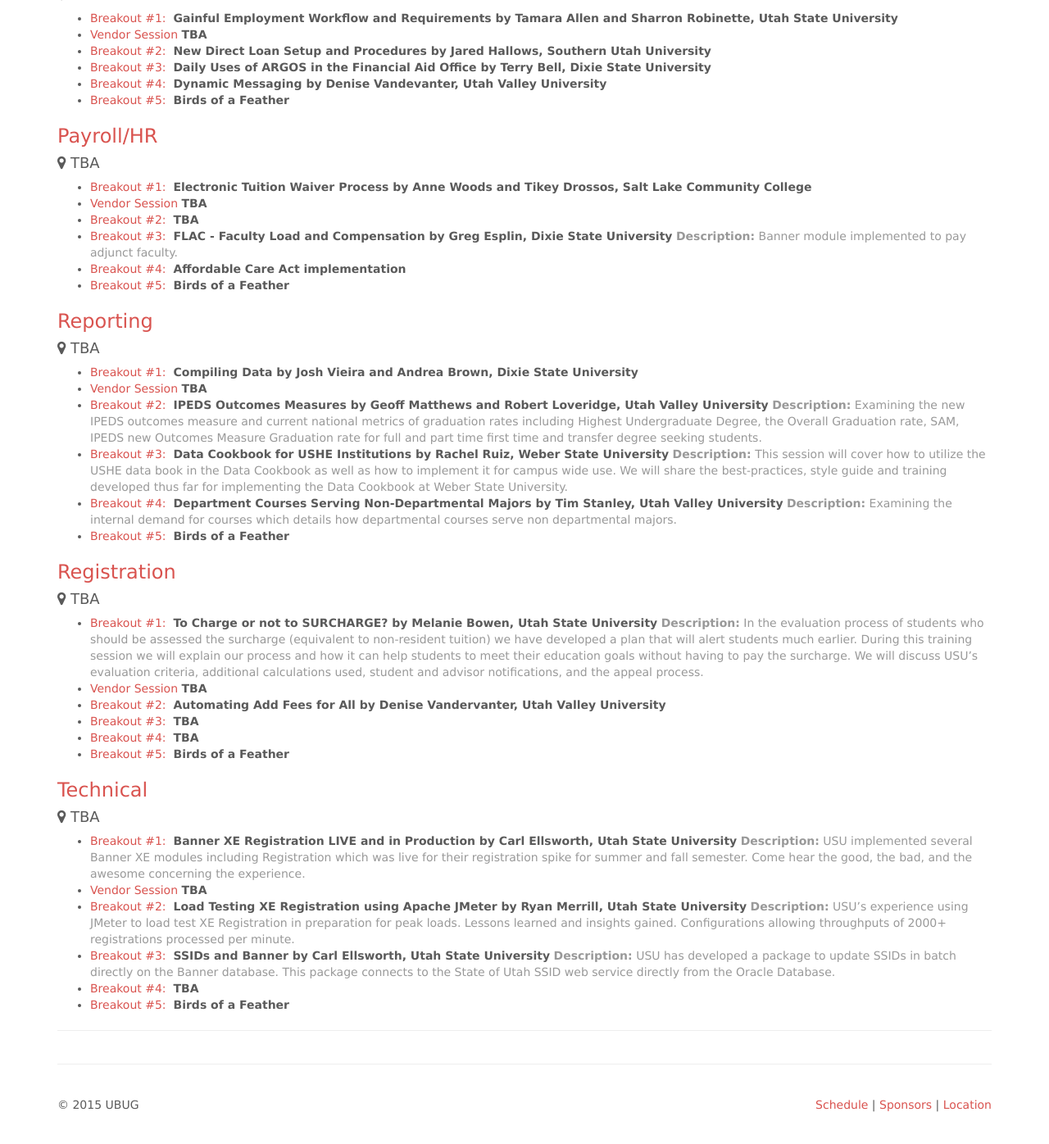
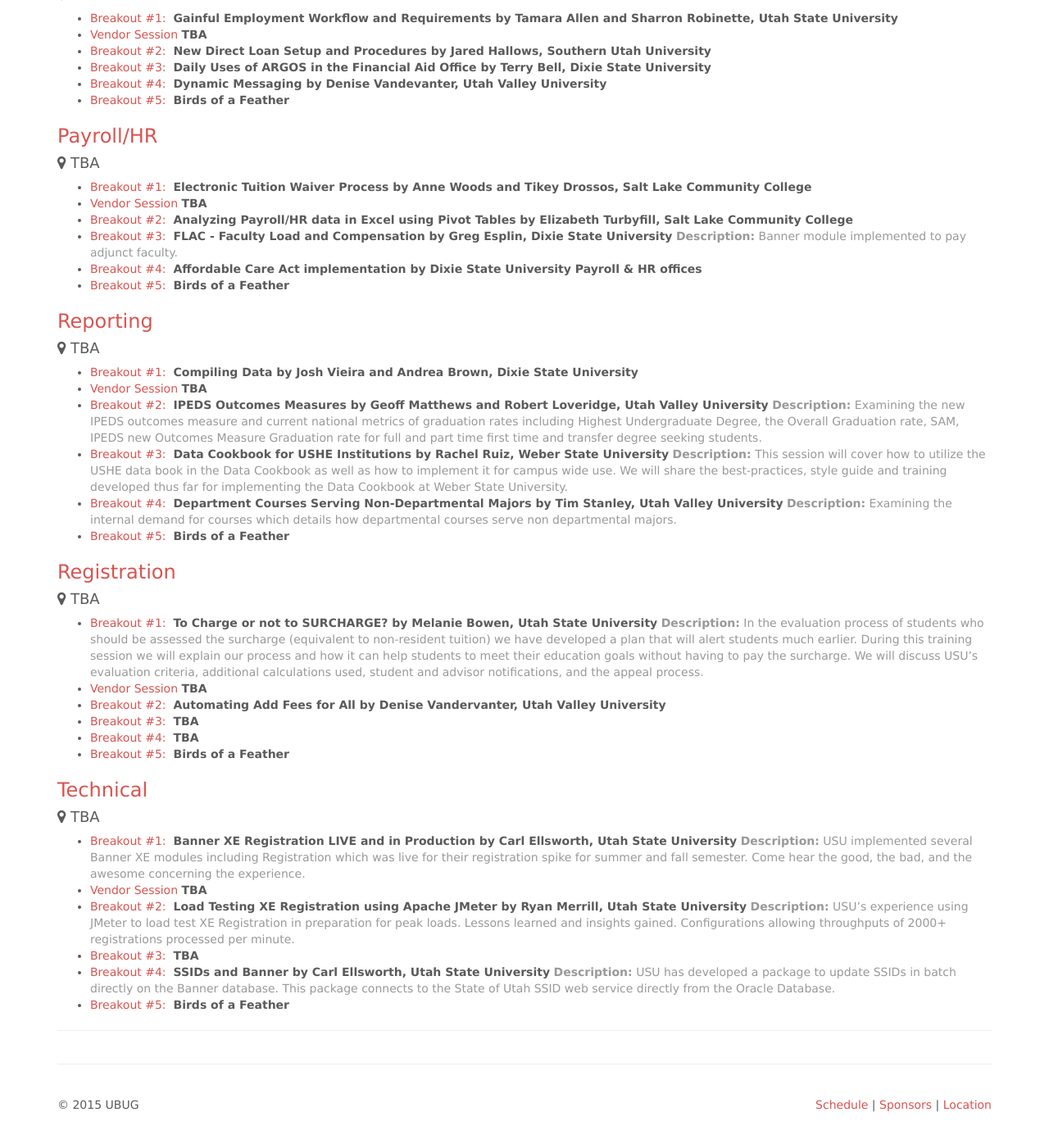
Before and after one commit to ubug/ubug.github.io, a Jekyll site: the page built from schedule/index.md, in a window 1280 px wide and 1400 px high, scrolled down 2185 px. Shown: the top 1396 px of the window at 82% size. Built offline with Jekyll 4.4.1, drawn with Linux system fonts in a browser that asks for light colours; nearby versions of some CDN libraries; Markdown is read by kramdown in place of the engine named in the settings.

Commit message:
track changes

```diff
--- a/schedule/index.md
+++ b/schedule/index.md
@@ -104,10 +104,10 @@
 
 * <span class="text-primary">Breakout #1:</span>  **Electronic Tuition Waiver Process by Anne Woods and Tikey Drossos, Salt Lake Community College**
 * <span class="text-primary">Vendor Session</span> **TBA**
-* <span class="text-primary">Breakout #2:</span>  **TBA**
+* <span class="text-primary">Breakout #2:</span>  **Analyzing Payroll/HR data in Excel using Pivot Tables by Elizabeth Turbyfill, Salt Lake Community College**
 * <span class="text-primary">Breakout #3:</span>  **FLAC - Faculty Load and Compensation by Greg Esplin, Dixie State University**
   <span class="text-muted">**Description:** Banner module implemented to pay adjunct faculty.</span>
-* <span class="text-primary">Breakout #4:</span>  **Affordable Care Act implementation**
+* <span class="text-primary">Breakout #4:</span>  **Affordable Care Act implementation by Dixie State University Payroll & HR offices**
 * <span class="text-primary">Breakout #5:</span>  **Birds of a Feather**
 
 ### Reporting
@@ -145,9 +145,9 @@
 * <span class="text-primary">Vendor Session</span> **TBA**
 * <span class="text-primary">Breakout #2:</span>  **Load Testing XE Registration using Apache JMeter by Ryan Merrill, Utah State University**
   <span class="text-muted">**Description:** USU’s experience using JMeter to load test XE Registration in preparation for peak loads.  Lessons learned and insights gained.  Configurations allowing throughputs of 2000+ registrations processed per minute.</span>
-* <span class="text-primary">Breakout #3:</span>  **SSIDs and Banner by Carl Ellsworth, Utah State University**
+* <span class="text-primary">Breakout #3:</span>  **TBA**
+* <span class="text-primary">Breakout #4:</span>  **SSIDs and Banner by Carl Ellsworth, Utah State University**
   <span class="text-muted">**Description:** USU has developed a package to update SSIDs in batch directly on the Banner database. This package connects to the State of Utah SSID web service directly from the Oracle Database.</span>
-* <span class="text-primary">Breakout #4:</span>  **TBA**
 * <span class="text-primary">Breakout #5:</span>  **Birds of a Feather**
 
 ---
```
